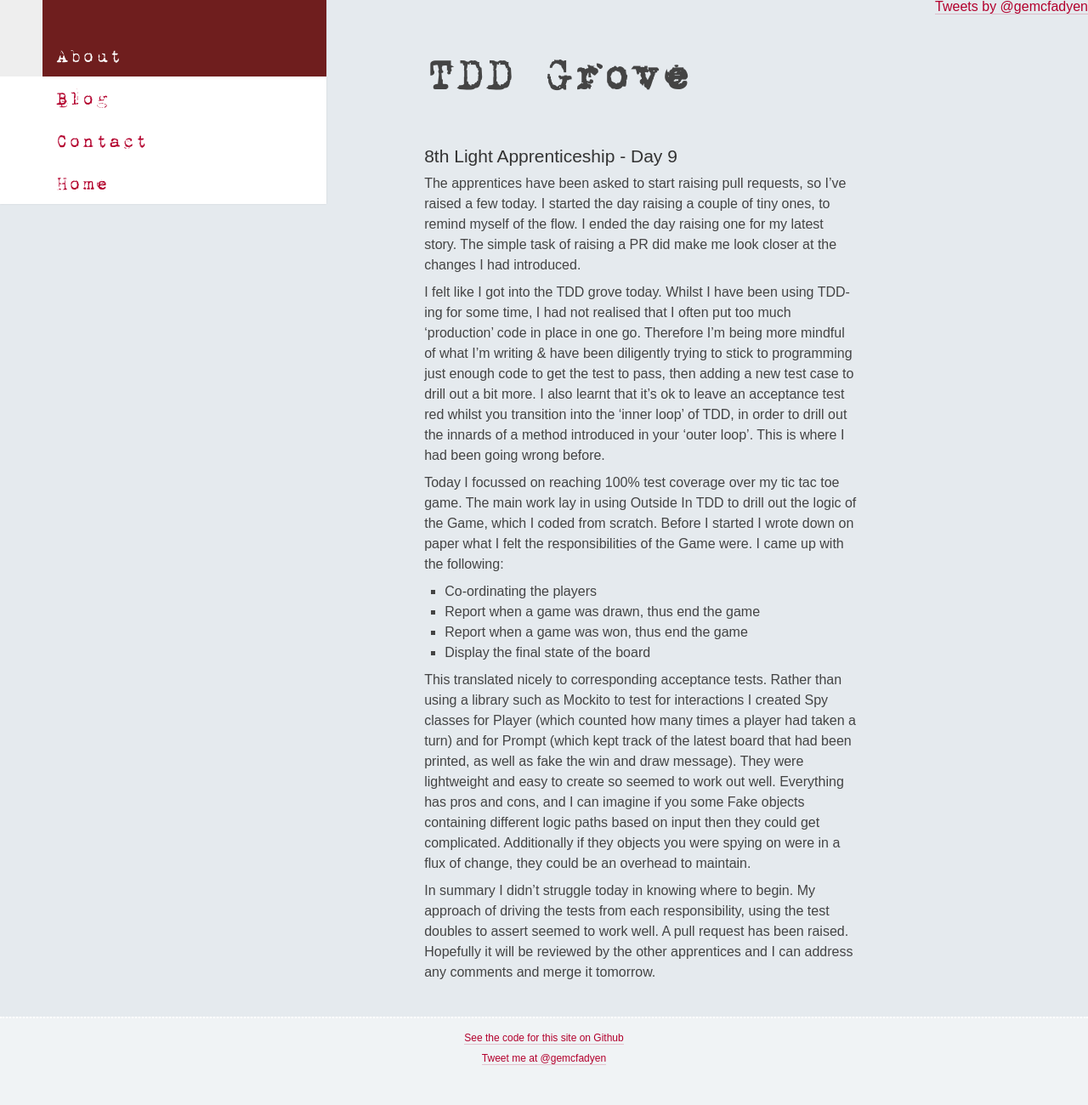
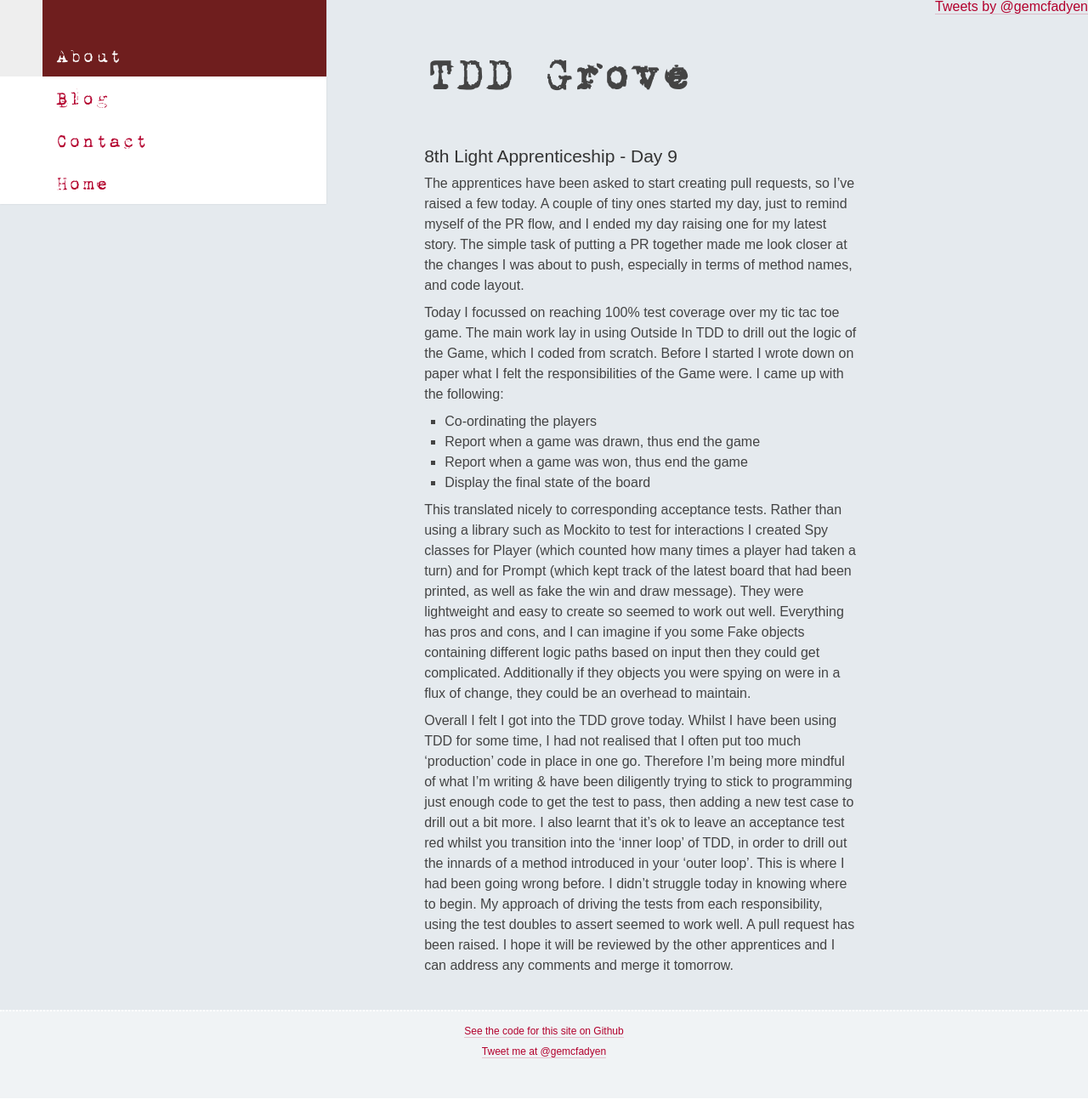
Before and after one commit to gemcfadyen/georginam.com, a Jekyll site: the page built from _posts/2015-10-15-apprenticeship-day-9.md, in a window 1280 px wide. Shown: the whole page at 85% size. Built offline with Jekyll 4.4.1, drawn with Linux system fonts in a browser that asks for light colours; Markdown is read by kramdown in place of the engine named in the settings; comment, search, counter and statistics services are not loaded; some of the changed lines change nothing that is shown.

Commit message:
Reorders text

```diff
--- a/_posts/2015-10-15-apprenticeship-day-9.md
+++ b/_posts/2015-10-15-apprenticeship-day-9.md
@@ -5,11 +5,9 @@ title: TDD Grove
 ### 8th Light Apprenticeship - Day 9
 
 
-The apprentices have been asked to start raising pull requests, so I've raised a few today. I started the day raising a couple of tiny ones, to remind myself of the flow. I ended the day raising one for my latest story. The simple task of raising a PR did make me look closer at the changes I had introduced.
+The apprentices have been asked to start creating pull requests, so I've raised a few today. A couple of tiny ones started my day, just to remind myself of the PR flow, and I ended my day raising one for my latest story. The simple task of putting a PR together made me look closer at the changes I was about to push, especially in terms of method names, and code layout.
 
 <!--break-->
-
-I felt like I got into the TDD grove today. Whilst I have been using TDD-ing for some time, I had not realised that I often put too much 'production' code in place in one go. Therefore I'm being more mindful of what I'm writing & have been diligently trying to stick to programming just enough code to get the test to pass, then adding a new test case to drill out a bit more.  I also learnt that it's ok to leave an acceptance test red whilst you transition into the 'inner loop' of TDD, in order to drill out the innards of a method introduced in your 'outer loop'. This is where I had been going wrong before.
 
 Today I focussed on reaching 100% test coverage over my tic tac toe game. The main work lay in using Outside In TDD to drill out the logic of the Game, which I coded from scratch. Before I started I wrote down on paper what I felt the responsibilities of the Game were. I came up with the following:
 - Co-ordinating the players
@@ -19,4 +17,4 @@ Today I focussed on reaching 100% test coverage over my tic tac toe game. The ma
 
 This translated nicely to corresponding acceptance tests. Rather than using a library such as Mockito to test for interactions I created Spy classes for Player (which counted how many times a player had taken a turn) and for Prompt (which kept track of the latest board that had been printed, as well as fake the win and draw message). They were lightweight and easy to create so seemed to work out well. Everything has pros and cons, and I can imagine if you some Fake objects containing different logic paths based on input then they could get complicated. Additionally if they objects you were spying on were in a flux of change, they could be an overhead to maintain.
 
-In summary I didn't struggle today in knowing where to begin. My approach of driving the tests from each responsibility, using the test doubles to assert seemed to work well. A pull request has been raised. Hopefully it will be reviewed by the other apprentices and I can address any comments and merge it tomorrow.
+Overall I felt I got into the TDD grove today. Whilst I have been using TDD for some time, I had not realised that I often put too much 'production' code in place in one go. Therefore I'm being more mindful of what I'm writing & have been diligently trying to stick to programming just enough code to get the test to pass, then adding a new test case to drill out a bit more.  I also learnt that it's ok to leave an acceptance test red whilst you transition into the 'inner loop' of TDD, in order to drill out the innards of a method introduced in your 'outer loop'. This is where I had been going wrong before. I didn't struggle today in knowing where to begin. My approach of driving the tests from each responsibility, using the test doubles to assert seemed to work well. A pull request has been raised. I hope it will be reviewed by the other apprentices and I can address any comments and merge it tomorrow.
```
